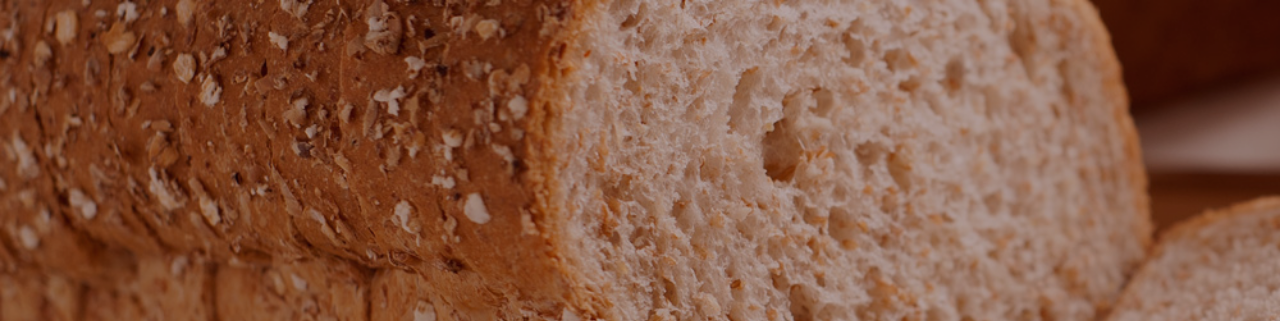
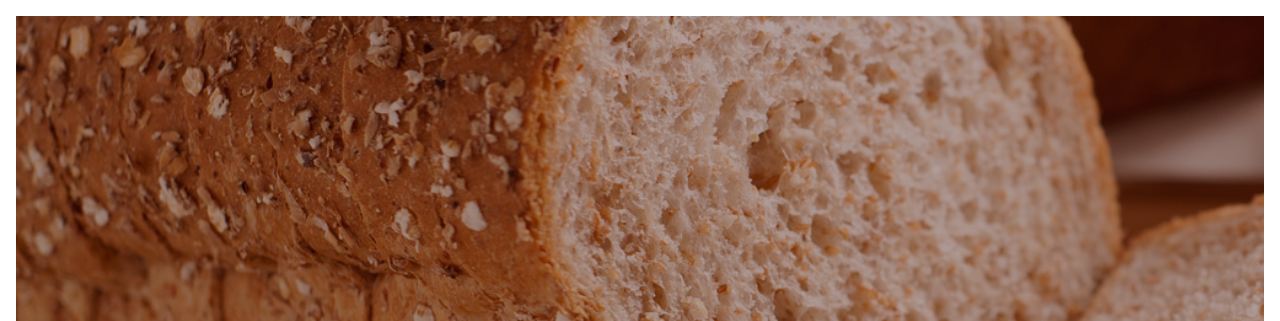
Before and after one commit to denzildoyle/lindas, a plain HTML site: page index.html in a window 1280 px wide. Shown: the top 321 px of the page. Drawn offline with nearby package versions, Linux system fonts and the light colour scheme.

Commit message:
Add border around body

```diff
--- a/css/styles.css
+++ b/css/styles.css
@@ -9,7 +9,7 @@
 body, html{
     width: 100%;
     height: 100%;
-
+    border: 8px solid #fff;
 }
 .overlay{
     width: 100%;
```
